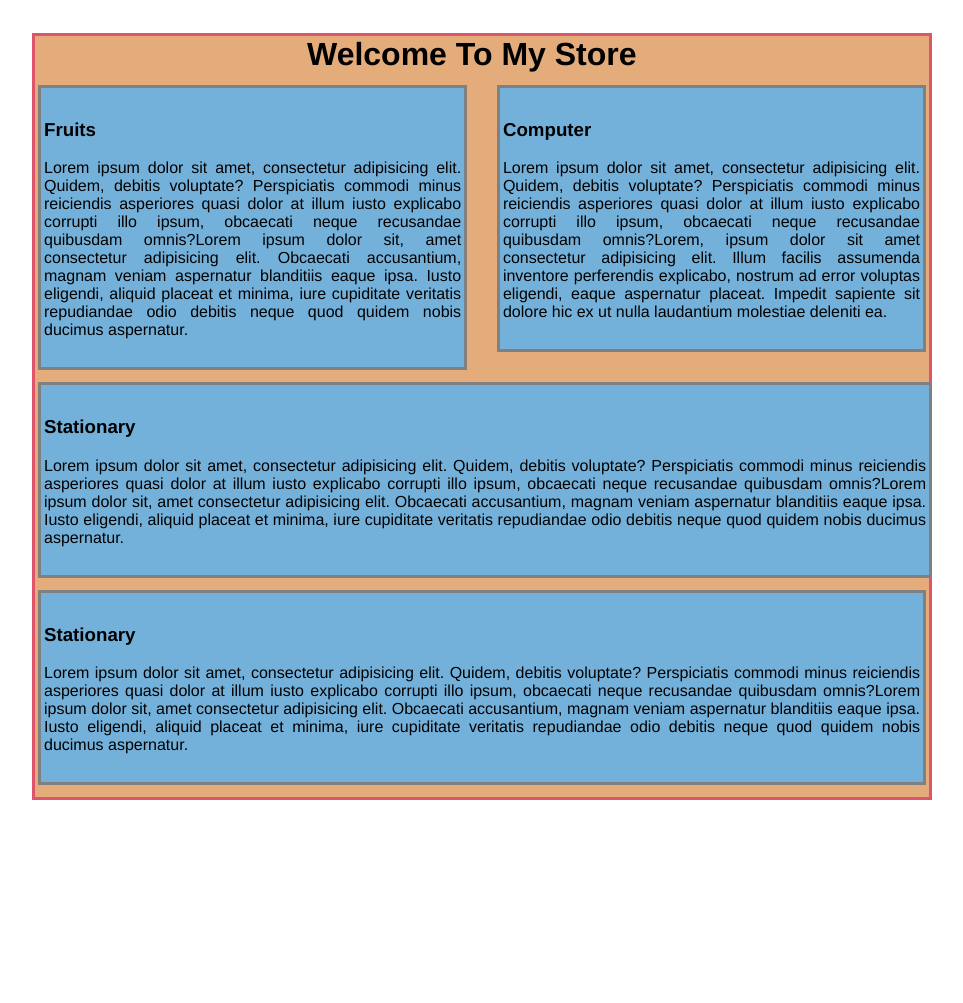
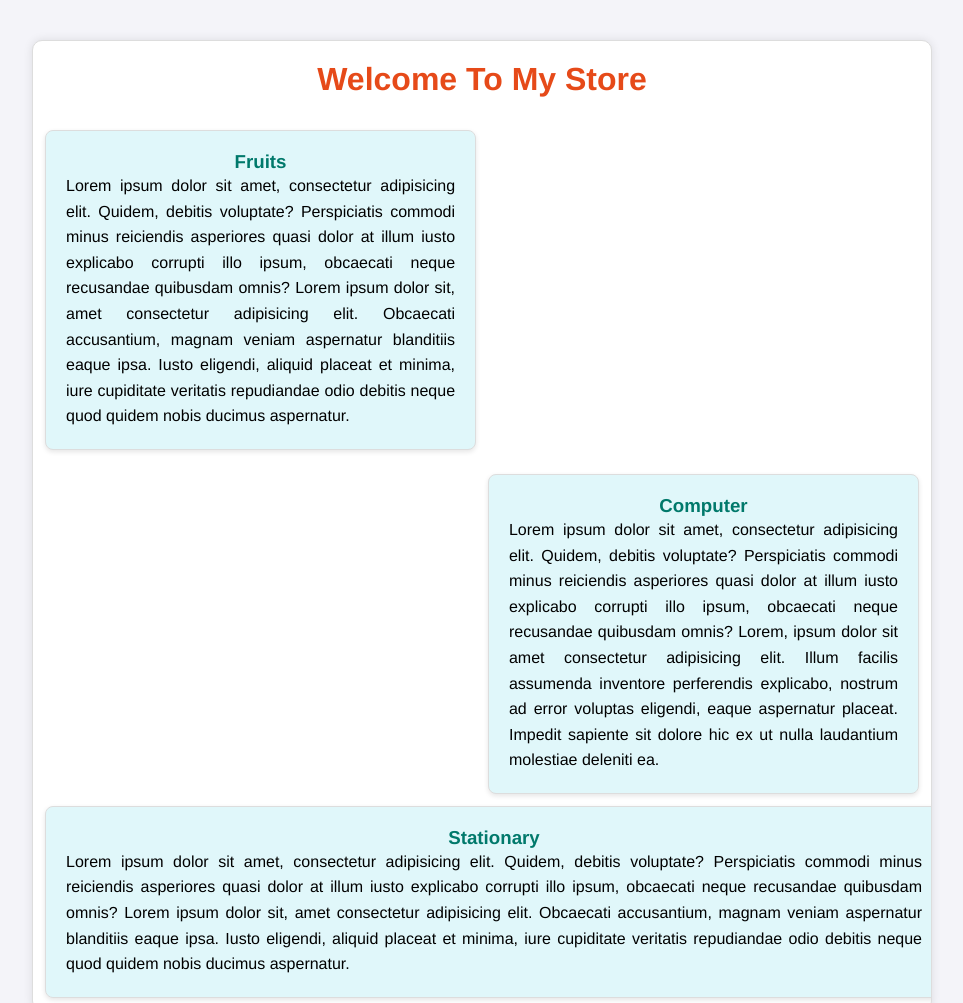
Before and after one commit to Star-Ankur/MyWebsite.github.io, a plain HTML site: page tut21.html in a window 1280 px wide. Shown: the top 1003 px of the page, without its empty margins (158-1121 px from the left). Before the commit the page ends 833 px from the top, so only its background shows below. Drawn offline with Linux system fonts and the light colour scheme.

Commit message:
change tut21

```diff
--- a/tut21.html
+++ b/tut21.html
@@ -6,74 +6,84 @@
     <meta name="viewport" content="width=device-width, initial-scale=1.0">
     <title>Alignment</title>
     <style>
-        *{
+        * {
             box-sizing: border-box;
-
+            margin: 0;
+            padding: 0;
         }
-        body{
-            font-family:'Franklin Gothic Medium', 'Arial Narrow', Arial, sans-serif;
+        body {
+            font-family: 'Franklin Gothic Medium', 'Arial Narrow', Arial, sans-serif;
+            background-color: #f4f4f9;
+            padding: 20px;
         }
-        .container{
-            width: 900px;
-            border: 3px solid rgb(221, 84, 107);
-            margin: 33px auto;
-            background-color: rgb(228, 172, 123);
-
+        .container {
+            max-width: 900px;
+            border: 1px solid #ddd;
+            margin: 20px auto;
+            background-color: #fff;
+            border-radius: 10px;
+            box-shadow: 0 0 10px rgba(0,0,0,0.1);
+            overflow: hidden;
         }
-        .item{
-            border: 3px solid grey;
-            margin: 12px 3px;
-            padding: 12px 3px;
-            background: rgb(116, 177, 218);
+        .item {
+            border: 1px solid #ddd;
+            margin: 12px;
+            padding: 20px;
+            background: #e0f7fa;
+            border-radius: 8px;
+            box-shadow: 0 2px 5px rgba(0,0,0,0.1);
         }
-        #fruits{
+        #fruits {
             float: left;
-            width:48%;
-
+            width: 48%;
         }
-        #computer{
+        #computer {
             float: right;
             width: 48%;
         }
-        #stationary{
+        #stationary {
             clear: both;
             width: 100%;
         }
-        p,h3{
-            text-align: right;
-            text-align: left;
+        p {
+            text-align: justify;
+            line-height: 1.6;
+        }
+        h3 {
             text-align: center;
-            text-align:  justify;
+            color: #00796b;
         }
-        h1{
-            margin: auto;
-            width: 350px;
-
+        h1 {
+            text-align: center;
+            margin: 20px 0;
+            font-size: 2em;
+            color: #e64a19;
         }
-
-
-
+        @media (max-width: 768px) {
+            #fruits, #computer {
+                float: none;
+                width: 100%;
+            }
+            .item {
+                margin: 12px 0;
+            }
+        }
     </style>
 </head>
 <body>
     <div class="container">
         <h1>Welcome To My Store</h1>
         <div id="fruits" class="item">
-
             <h3>Fruits</h3>
-            <p id="fruitspara" class="para">Lorem ipsum dolor sit amet, consectetur adipisicing elit. Quidem, debitis voluptate? Perspiciatis commodi minus reiciendis asperiores quasi dolor at illum iusto explicabo corrupti illo ipsum, obcaecati neque recusandae quibusdam omnis?Lorem ipsum dolor sit, amet consectetur adipisicing elit. Obcaecati accusantium, magnam veniam aspernatur blanditiis eaque ipsa. Iusto eligendi, aliquid placeat et minima, iure cupiditate veritatis repudiandae odio debitis neque quod quidem nobis ducimus aspernatur.</p>
+            <p id="fruitspara" class="para">Lorem ipsum dolor sit amet, consectetur adipisicing elit. Quidem, debitis voluptate? Perspiciatis commodi minus reiciendis asperiores quasi dolor at illum iusto explicabo corrupti illo ipsum, obcaecati neque recusandae quibusdam omnis? Lorem ipsum dolor sit, amet consectetur adipisicing elit. Obcaecati accusantium, magnam veniam aspernatur blanditiis eaque ipsa. Iusto eligendi, aliquid placeat et minima, iure cupiditate veritatis repudiandae odio debitis neque quod quidem nobis ducimus aspernatur.</p>
         </div>
         <div id="computer" class="item">
             <h3>Computer</h3>
-            <p id="computerpara" class="para">Lorem ipsum dolor sit amet, consectetur adipisicing elit. Quidem, debitis voluptate? Perspiciatis commodi minus reiciendis asperiores quasi dolor at illum iusto explicabo corrupti illo ipsum, obcaecati neque recusandae quibusdam omnis?Lorem, ipsum dolor sit amet consectetur adipisicing elit. Illum facilis assumenda inventore perferendis explicabo, nostrum ad error voluptas eligendi, eaque aspernatur placeat. Impedit sapiente sit dolore hic ex ut nulla laudantium molestiae deleniti ea.</p>
+            <p id="computerpara" class="para">Lorem ipsum dolor sit amet, consectetur adipisicing elit. Quidem, debitis voluptate? Perspiciatis commodi minus reiciendis asperiores quasi dolor at illum iusto explicabo corrupti illo ipsum, obcaecati neque recusandae quibusdam omnis? Lorem, ipsum dolor sit amet consectetur adipisicing elit. Illum facilis assumenda inventore perferendis explicabo, nostrum ad error voluptas eligendi, eaque aspernatur placeat. Impedit sapiente sit dolore hic ex ut nulla laudantium molestiae deleniti ea.</p>
         </div>
         <div id="stationary" class="item">
             <h3>Stationary</h3>
-            <p id="stationarypara" class="para">Lorem ipsum dolor sit amet, consectetur adipisicing elit. Quidem, debitis voluptate? Perspiciatis commodi minus reiciendis asperiores quasi dolor at illum iusto explicabo corrupti illo ipsum, obcaecati neque recusandae quibusdam omnis?Lorem ipsum dolor sit, amet consectetur adipisicing elit. Obcaecati accusantium, magnam veniam aspernatur blanditiis eaque ipsa. Iusto eligendi, aliquid placeat et minima, iure cupiditate veritatis repudiandae odio debitis neque quod quidem nobis ducimus aspernatur.</p>
-        </div>
-        <div id="stationa  ry" class="item">
-            <h3>Stationary</h3>
-            <p id="glassespara" class="para">Lorem ipsum dolor sit amet, consectetur adipisicing elit. Quidem, debitis voluptate? Perspiciatis commodi minus reiciendis asperiores quasi dolor at illum iusto explicabo corrupti illo ipsum, obcaecati neque recusandae quibusdam omnis?Lorem ipsum dolor sit, amet consectetur adipisicing elit. Obcaecati accusantium, magnam veniam aspernatur blanditiis eaque ipsa. Iusto eligendi, aliquid placeat et minima, iure cupiditate veritatis repudiandae odio debitis neque quod quidem nobis ducimus aspernatur.</p>
+            <p id="stationarypara" class="para">Lorem ipsum dolor sit amet, consectetur adipisicing elit. Quidem, debitis voluptate? Perspiciatis commodi minus reiciendis asperiores quasi dolor at illum iusto explicabo corrupti illo ipsum, obcaecati neque recusandae quibusdam omnis? Lorem ipsum dolor sit, amet consectetur adipisicing elit. Obcaecati accusantium, magnam veniam aspernatur blanditiis eaque ipsa. Iusto eligendi, aliquid placeat et minima, iure cupiditate veritatis repudiandae odio debitis neque quod quidem nobis ducimus aspernatur.</p>
         </div>
     </div>
 </body>
```
